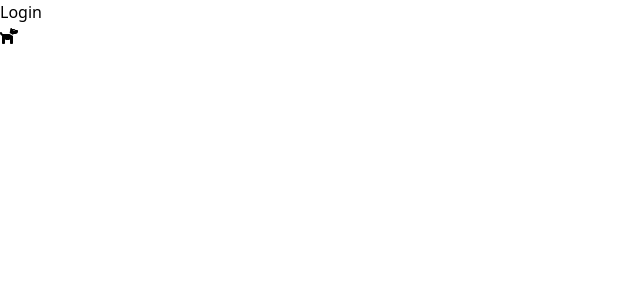
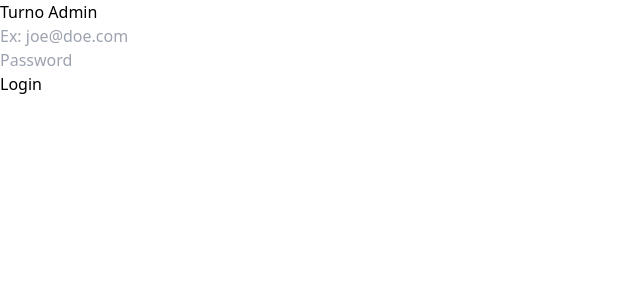
Before and after one commit to nhil777/turno-admin, a React (Vite) app: page /login in a window 1280 px wide. Shown: the top 300 px of the page, without its empty margins (0-640 px from the left). Built offline with nearby package versions, Linux system fonts and the light colour scheme.

Commit message:
feat(login): Add form structure

```diff
--- a/package.json
+++ b/package.json
@@ -15,11 +15,14 @@
     "@fortawesome/free-regular-svg-icons": "^6.6.0",
     "@fortawesome/free-solid-svg-icons": "^6.6.0",
     "@fortawesome/react-fontawesome": "^0.2.2",
+    "@hookform/resolvers": "^3.9.0",
     "axios": "^1.7.2",
     "react": "^18.3.1",
     "react-dom": "^18.3.1",
+    "react-hook-form": "^7.52.1",
     "react-router-dom": "^6.25.1",
-    "styled-components": "^6.1.12"
+    "styled-components": "^6.1.12",
+    "zod": "^3.23.8"
   },
   "devDependencies": {
     "@types/react": "^18.3.3",
--- /dev/null
+++ b/src/components/LoginForm/index.tsx
@@ -0,0 +1,30 @@
+import { useForm } from 'react-hook-form';
+import { FormData, LoginFormI } from './types';
+import { ErrorContainer, InputWrapper } from './styles';
+
+export const LoginForm = ({ onSubmit }: LoginFormI) => {
+  const { register, handleSubmit, formState: { errors } } = useForm<FormData>();
+
+  return (
+    <form onSubmit={handleSubmit(onSubmit)}>
+        <InputWrapper>
+            <input
+                type="email"
+                placeholder="Ex: joe@doe.com"
+                {...register('email', { required: 'Email is required' })}
+            />
+            {errors.email && <ErrorContainer>{errors.email.message}</ErrorContainer>}
+        </InputWrapper>
+        <InputWrapper>
+            <input
+                type="password"
+                placeholder="Password"
+                {...register('password', { required: 'Password is required' })}
+            />
+            {errors.password && <ErrorContainer>{errors.password.message}</ErrorContainer>}
+        </InputWrapper>
+
+        <button type="submit">Login</button>
+    </form>
+  );
+};
--- /dev/null
+++ b/src/components/LoginForm/styles.ts
@@ -0,0 +1,4 @@
+import styled from 'styled-components';
+
+export const InputWrapper = styled.div``;
+export const ErrorContainer = styled.span``;
--- /dev/null
+++ b/src/components/LoginForm/types.ts
@@ -0,0 +1,10 @@
+import { SubmitHandler } from "react-hook-form";
+
+export type FormData = {
+    email: string;
+    password: string;
+}
+
+export interface LoginFormI {
+    onSubmit: SubmitHandler<FormData>;
+}
--- a/src/pages/Login/index.tsx
+++ b/src/pages/Login/index.tsx
@@ -1,11 +1,17 @@
-import { faDog } from "@fortawesome/free-solid-svg-icons";
-import { FontAwesomeIcon } from "@fortawesome/react-fontawesome";
+import { SubmitHandler } from 'react-hook-form';
+import { FormContainer, FormTitle } from './styles';
+import { LoginForm } from '../../components/LoginForm';
+import { FormData } from '../../components/LoginForm/types';
 
 export const Login = () => {
-    return (
-        <>
-            <p>Login</p>
-            <FontAwesomeIcon icon={faDog} />
-        </>
-    );
+  const onSubmit: SubmitHandler<FormData> = (data) => {
+    console.log(data);
+  };
+
+  return (
+    <FormContainer>
+        <FormTitle>Turno Admin</FormTitle>
+        <LoginForm onSubmit={onSubmit} />
+    </FormContainer>
+  );
 };
--- /dev/null
+++ b/src/pages/Login/styles.ts
@@ -0,0 +1,4 @@
+import styled from 'styled-components';
+
+export const FormContainer = styled.div``;
+export const FormTitle = styled.h2``;
```
Also changed, not shown: 1 other file (tests, documents, lock files or other folders).
